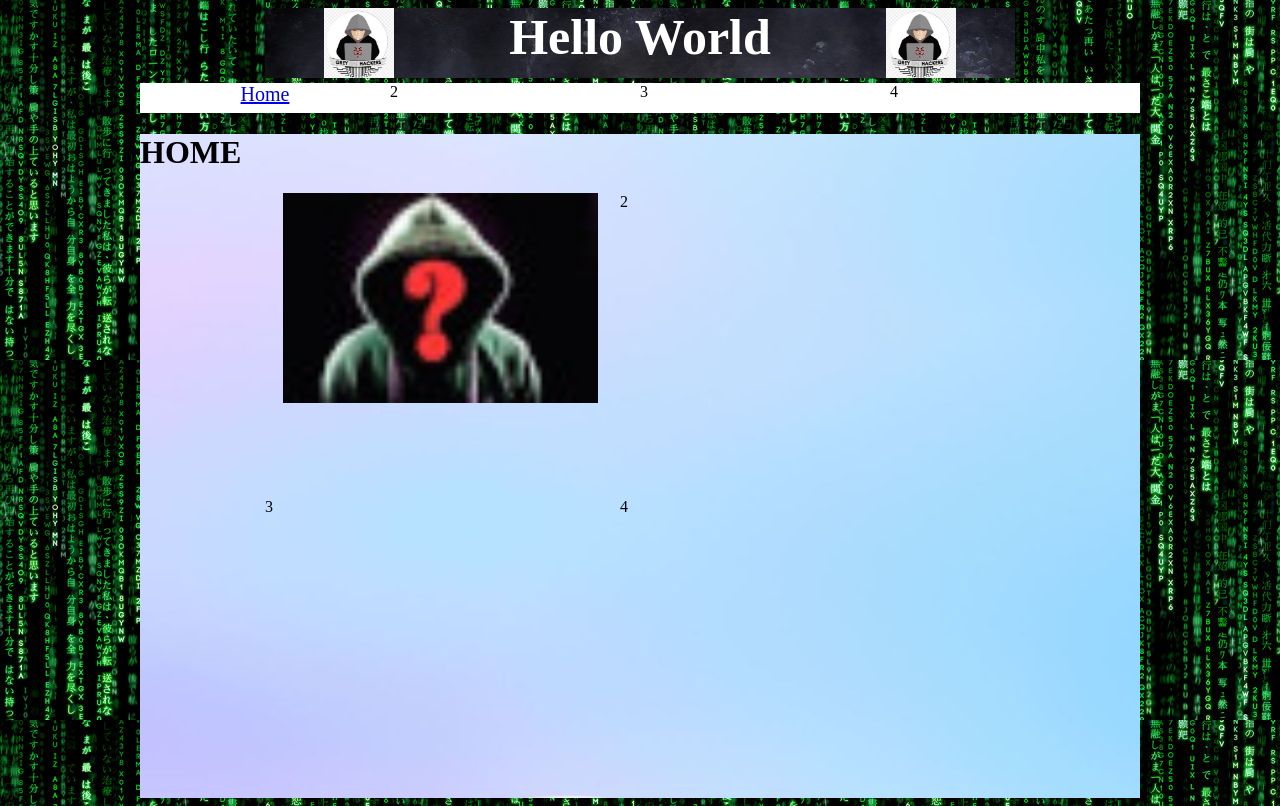
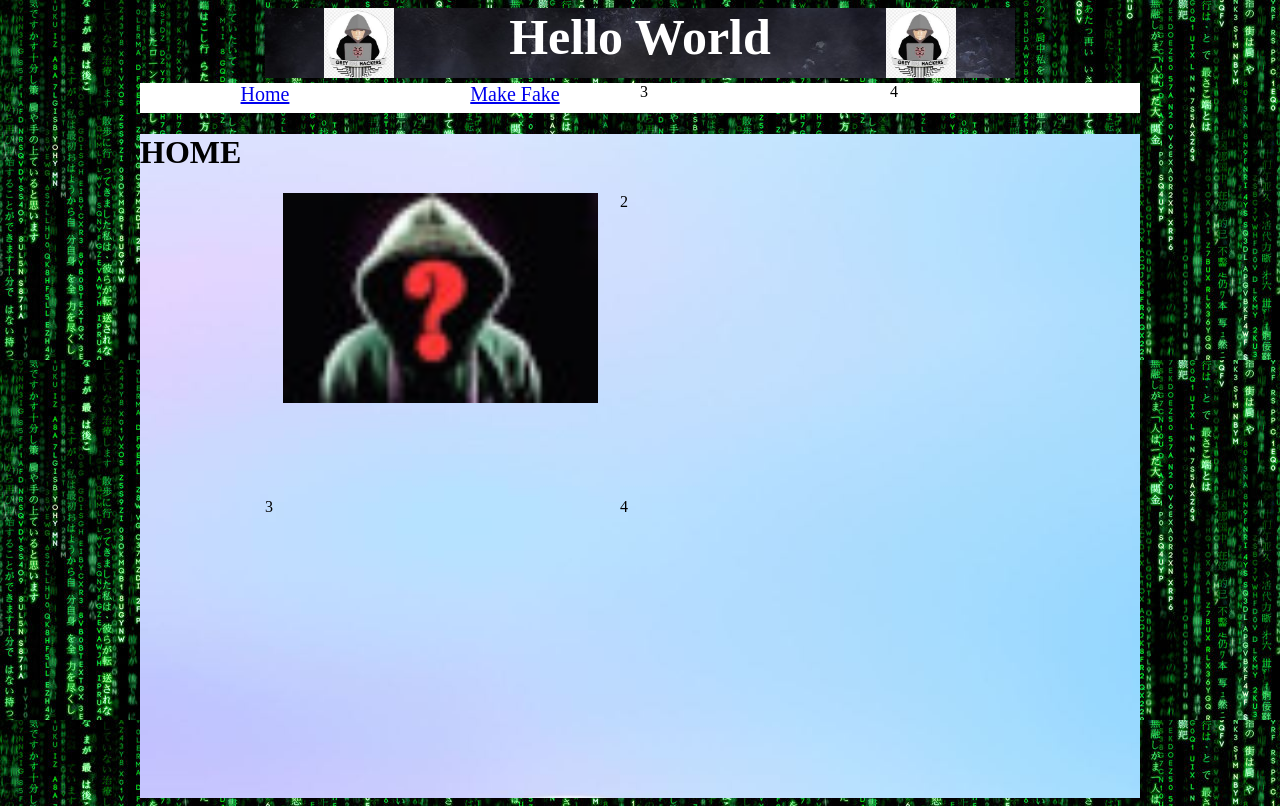
Before and after one commit to LittleAtariXE/hello_world2, a Flask app: page / in a window 1280 px wide. Run offline with Flask 2, Linux system fonts and the light colour scheme.

Commit message:
stage 3.1

```diff
--- a/app/__init__.py
+++ b/app/__init__.py
@@ -7,6 +7,8 @@ def create_app(config_name):
 
     # route blueprint
     from .main import main_BP
+    from .make_fake import make_fake_BP
     app.register_blueprint(main_BP)
+    app.register_blueprint(make_fake_BP, url_prefix='/make_fake')
 
     return app
--- /dev/null
+++ b/app/make_fake/__init__.py
@@ -0,0 +1,4 @@
+from flask import Blueprint
+
+make_fake_BP = Blueprint('fake', __name__)
+from . import views
--- /dev/null
+++ b/app/make_fake/views.py
@@ -0,0 +1,6 @@
+from . import make_fake_BP
+from flask import render_template
+
+@make_fake_BP.route('/')
+def home():
+    return render_template('make_fake/home.html')
--- a/app/templates/base.html
+++ b/app/templates/base.html
@@ -17,7 +17,7 @@
 
         <div id="navbar">
             <a href="{{ url_for('main.home') }}">Home</a>
-            <div>2</div>
+            <a href="{{ url_for('fake.home') }}">Make Fake</a>
             <div>3</div>
             <div>4</div>
         </div>
--- a/app/templates/home.html
+++ b/app/templates/home.html
@@ -5,7 +5,7 @@
   <h1> HOME </h1>
 
     <div id="menu">
-      <a href="#"><div class="menu-img"><img src="{{ url_for('static', filename='img/mf1.jpg') }}" /></div></a>
+      <a href="{{ url_for('fake.home') }}"><div class="menu-img"><img src="{{ url_for('static', filename='img/mf1.jpg') }}" /></div></a>
       <div>2</div>
       <div>3</div>
       <div>4</div>
```
Also changed, not shown: app/templates/make_fake/home.html (added, +7 -0 lines).
